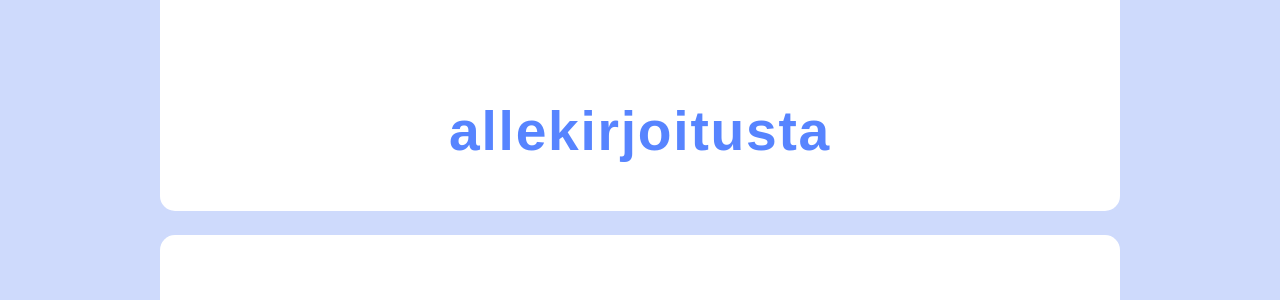
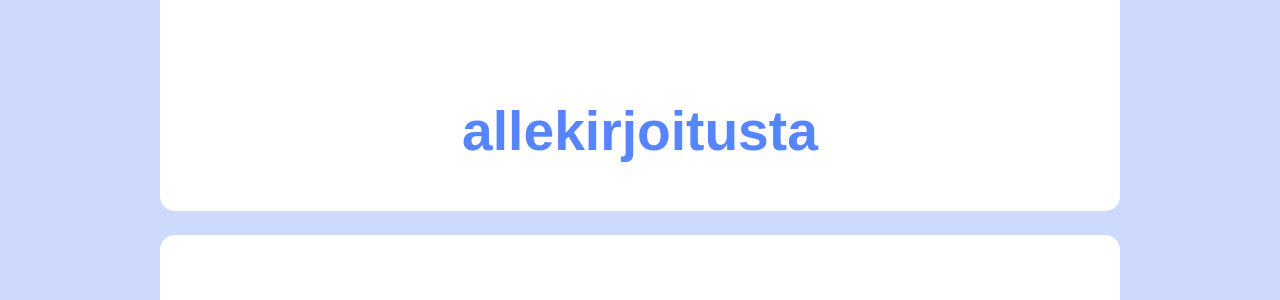
Before and after one commit to ilmastoveivi/ilmastoveivi.github.io, a Jekyll site: the page built from index.md, in a window 1280 px wide. Shown: the part 1370-1670 px from the top of the page. Built offline with Jekyll 4.4.1, drawn with Linux system fonts in a browser that asks for light colours; nearby versions of some CDN libraries; some web fonts are replaced.

Commit message:
fixed letter spacing on cursive

```diff
--- a/_sass/main.scss
+++ b/_sass/main.scss
@@ -421,6 +421,7 @@ p {
     @include cursive(2.3em);
     transform: none;
     color: $color-text;
+    letter-spacing: initial;
   }
 
 }
```
